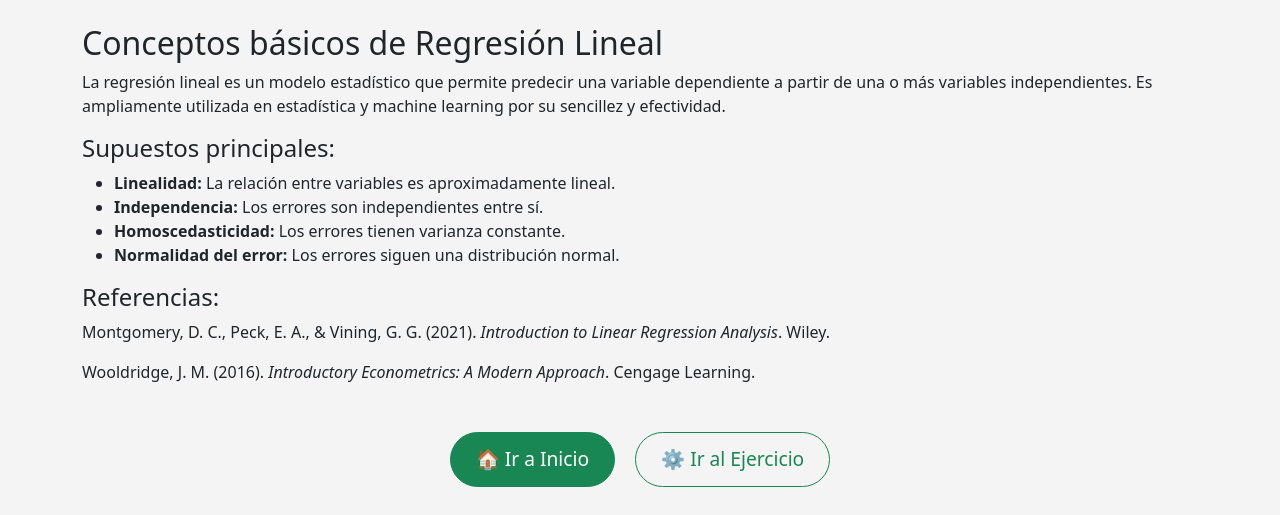
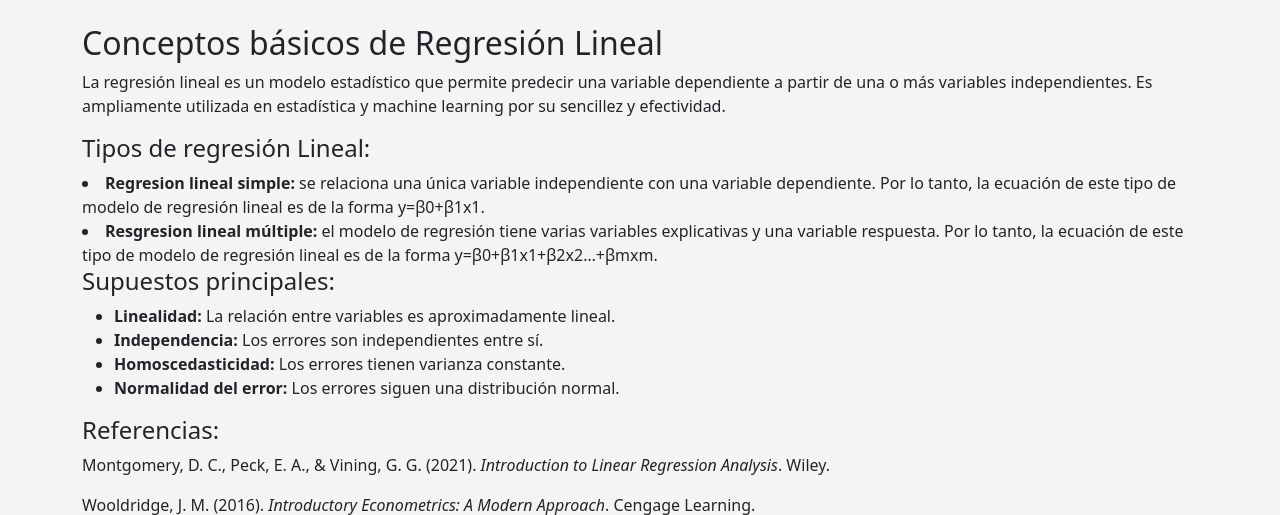
Before and after one commit to JUAN03BZ/Casos-ML, a Flask app: page /conceptos in a window 1280 px wide. Shown: the part 66-581 px from the top of the page. Run offline with Flask 3, Linux system fonts and the light colour scheme.

Commit message:
se agrego mas contenido al concepto

```diff
--- a/templates/conceptos.html
+++ b/templates/conceptos.html
@@ -6,6 +6,13 @@
   a partir de una o más variables independientes. Es ampliamente utilizada en estadística
   y machine learning por su sencillez y efectividad.
 </p>
+
+<h4>Tipos de regresión Lineal:</h4>
+
+</ul>
+  <li><strong>Regresion lineal simple:</strong> se relaciona una única variable independiente con una variable dependiente. Por lo tanto, la ecuación de este tipo de modelo de regresión lineal es de la forma y=β0+β1x1.</li>
+  <li><strong>Resgresion lineal múltiple:</strong> el modelo de regresión tiene varias variables explicativas y una variable respuesta. Por lo tanto, la ecuación de este tipo de modelo de regresión lineal es de la forma y=β0+β1x1+β2x2…+βmxm.</li>
+</ul>
 
 <h4>Supuestos principales:</h4>
 <ul>
```
